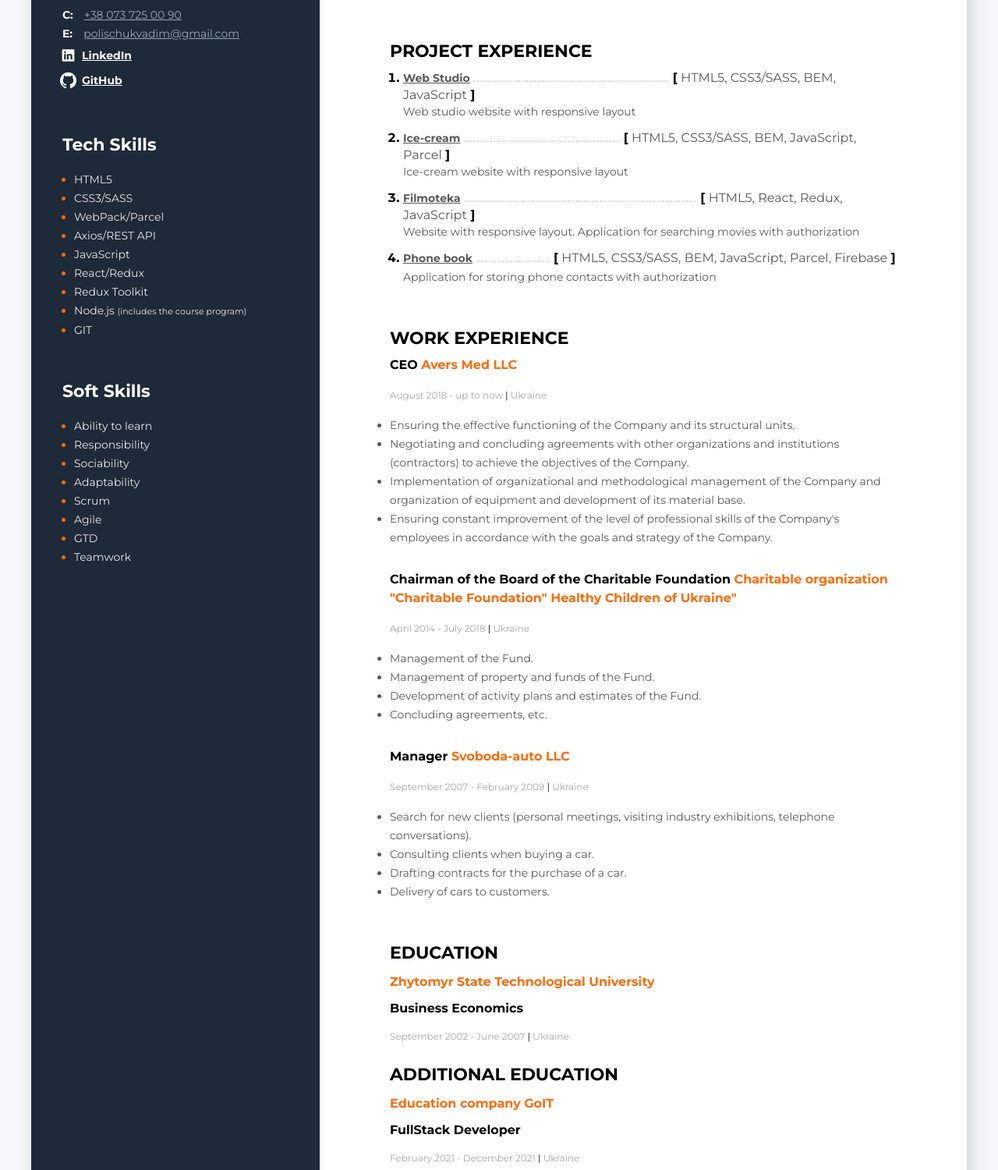
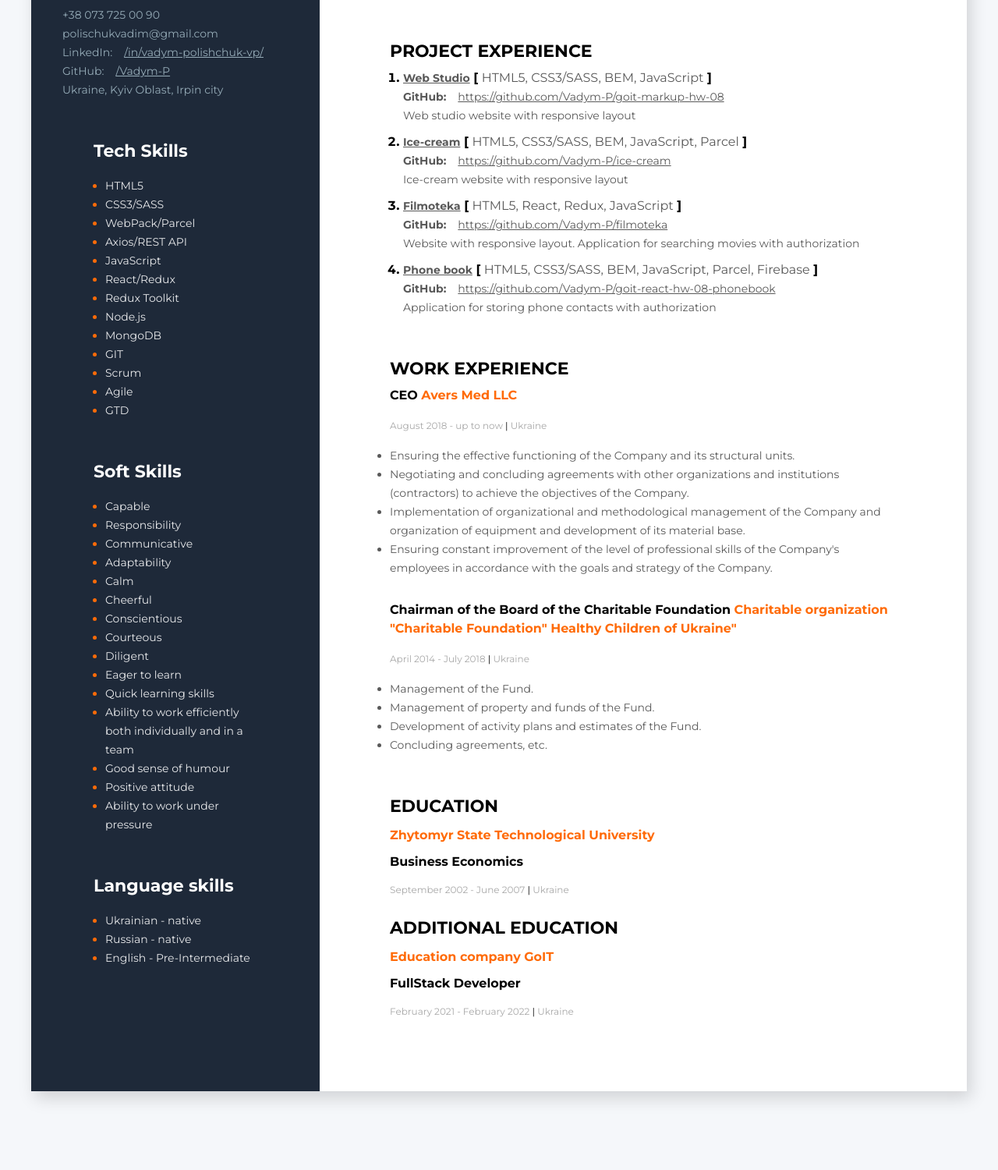
Before and after one commit to Vadym-P/my-resume, a plain HTML site: page index.html in a window 1280 px wide. Shown: the part 418-1918 px from the top of the page at 78% size. After the commit the page ends 1857 px from the top, so only its background shows below. Drawn offline with Linux system fonts and the light colour scheme.

Commit message:
update resume

```diff
--- a/css/style.css
+++ b/css/style.css
@@ -58,6 +58,7 @@
   line-height: 24px;
   font-weight: 400;
   color: #95abb7;
+  margin-right: 15px;
 }
 
 .contacts-title-type {
@@ -71,7 +72,7 @@
 .wrapper-social {
   display: flex;
   align-items: center;
-  flex-wrap: nowrap;
+  /* flex-wrap: nowrap; */
 }
 
 .linkedin-icon {
@@ -297,3 +298,11 @@
 .wrapper-container {
   margin-bottom: 25px;
 }
+
+.link {
+  text-decoration: none;
+}
+
+.projects-link-style {
+  margin-right: 15px;
+}
--- a/index.html
+++ b/index.html
@@ -21,36 +21,54 @@
           <div class="contacts-container">
             <h3 class="contacts-title">Contacts</h3>
             <div>
-              <span class="contacts-title-type">C:</span>
-              <a class="contacts-link" href="tel:380737250090"
+              <!-- <span class="contacts-title-type">C:</span> -->
+              <a class="contacts-link link" href="tel:380737250090"
                 >+38 073 725 00 90</a
               >
             </div>
             <div>
-              <span class="contacts-title-type">E:</span>
-              <a class="contacts-link" href="mailto:polischukvadim@gmail.com"
+              <!-- <span class="contacts-title-type">E:</span> -->
+              <a class="contacts-link link" href="mailto:polischukvadim@gmail.com"
                 >polischukvadim@gmail.com</a
               >
             </div>
             <div class="wrapper-social">
-              <svg class="linkedin-icon">
+              <!-- <svg class="linkedin-icon">
                 <use href="./img/sprite.svg#icon-367773"></use>
-              </svg>
+              </svg> -->
+              <p class="contacts-link">LinkedIn&#58;</p>
               <a
-                class="contacts-title-type"
+                class="contacts-link"
                 href="https://www.linkedin.com/in/vadym-polishchuk-bb5040212/"
-                >LinkedIn</a
+                >/in/vadym-polishchuk-vp/</a
               >
-            </div>
-            <div class="wrapper-social">
-              <svg class="github-icon">
+              </div>
+
+              <div class="wrapper-social">
+              <p class="contacts-link">GitHub&#58;</p>
+              <a class="contacts-link"
+              href="https://github.com/Vadym-P"
+                >/Vadym-P</a
+              >
+              <!-- </div> -->
+            <!-- </div>
+            <div class="wrapper-social"> -->
+              <!-- <svg class="github-icon">
                 <use href="./img/sprite.svg#icon-github"></use>
-              </svg>
-              <a class="contacts-title-type" href="https://github.com/Vadym-P"
+              </svg> -->
+              <!-- <a  -->
+              <!-- class="contacts-title-type" -->
+              <!-- class="contacts-link"
+              href="https://github.com/Vadym-P"
                 >GitHub</a
               >
+            </div> -->
+          </div>
+          <div>
+              <a class="contacts-link link" href="https://goo.gl/maps/tgGiK71KfrixZXW99" target="_blank"
+                                rel="noopener noreferrer">
+                                Ukraine, Kyiv Oblast, Irpin city</a>
             </div>
-          </div>
 
           <!-- Tech skills container -->
           <div class="tech-skills-container">
@@ -80,13 +98,25 @@
               </li>
               <li class="tech-skill-item">
                 <span class="tech-skill-text"
-                  >Node.js&#32;<span class="text-clarification"
-                    >&#40;includes the course program&#41;</span
-                  ></span
+                  >Node.js</span
+                >
+              </li>
+              <li class="tech-skill-item">
+                <span class="tech-skill-text"
+                  >MongoDB</span
                 >
               </li>
               <li class="tech-skill-item">
                 <span class="tech-skill-text">GIT</span>
+              </li>
+              <li class="tech-skill-item">
+                <span class="tech-skill-text">Scrum</span>
+              </li>
+              <li class="tech-skill-item">
+                <span class="tech-skill-text">Agile</span>
+              </li>
+              <li class="tech-skill-item">
+                <span class="tech-skill-text">GTD</span>
               </li>
             </ul>
           </div>
@@ -96,31 +126,65 @@
             <h3 class="soft-skill-title">Soft Skills</h3>
             <ul>
               <li class="soft-skill-item">
-                <span class="soft-skill-text">Ability to learn</span>
+                <span class="soft-skill-text">Capable</span>
               </li>
               <li class="soft-skill-item">
                 <span class="soft-skill-text">Responsibility</span>
               </li>
               <li class="soft-skill-item">
-                <span class="soft-skill-text">Sociability</span>
+                <span class="soft-skill-text">Communicative</span>
               </li>
               <li class="soft-skill-item">
                 <span class="soft-skill-text">Adaptability</span>
               </li>
               <li class="soft-skill-item">
-                <span class="soft-skill-text">Scrum</span>
+                <span class="soft-skill-text">Calm</span>
               </li>
               <li class="soft-skill-item">
-                <span class="soft-skill-text">Agile</span>
+                <span class="soft-skill-text">Cheerful</span>
               </li>
               <li class="soft-skill-item">
-                <span class="soft-skill-text">GTD</span>
+                <span class="soft-skill-text">Conscientious</span>
               </li>
               <li class="soft-skill-item">
-                <span class="soft-skill-text">Teamwork</span>
+                <span class="soft-skill-text">Courteous</span>
+              </li>
+              <li class="soft-skill-item">
+                <span class="soft-skill-text">Diligent</span>
+              </li>
+              <li class="soft-skill-item">
+                <span class="soft-skill-text">Eager to learn</span>
+              </li>
+              <li class="soft-skill-item">
+                <span class="soft-skill-text">Quick learning skills</span>
+              </li>
+              <li class="soft-skill-item">
+                <span class="soft-skill-text">Ability to work efficiently both
+individually and in a team</span>
+              </li>
+              <li class="soft-skill-item">
+                <span class="soft-skill-text">Good sense of humour</span>
+              </li>
+              <li class="soft-skill-item">
+                <span class="soft-skill-text">Positive attitude</span>
+              </li>
+              <li class="soft-skill-item">
+                <span class="soft-skill-text">Ability to work under pressure</span>
               </li>
             </ul>
-          </div>
+
+            <h3 class="soft-skill-title">Language skills</h3>
+            <ul>
+              <li class="soft-skill-item">
+                <span class="soft-skill-text">Ukrainian - native</span>
+              </li>
+              <li class="soft-skill-item">
+                <span class="soft-skill-text">Russian - native</span>
+              </li>
+              <li class="soft-skill-item">
+                <span class="soft-skill-text">English - Pre-Intermediate</span>
+              </li>
+              </ul>
         </div>
       </aside>
 
@@ -156,14 +220,19 @@
                 href="https://vadym-p.github.io/goit-markup-hw-08/"
                 >Web Studio</a
               >
-              <span class="dots"
-                >..........................................................................</span
-              >
               <span
                 ><b>[</b>
                 <span class="tech-name">HTML5, CSS3/SASS, BEM, JavaScript</span>
                 <b>]</b></span
               >
+              <div class="wrapper-social">
+                <p class="projects-link projects-link-style">GitHub:</p>
+              <a
+                class="projects-desc"
+                href="https://github.com/Vadym-P/goit-markup-hw-08"
+                >https://github.com/Vadym-P/goit-markup-hw-08</a
+              >
+              </div>
               <p class="projects-desc">
                 Web studio website with responsive layout
               </p>
@@ -174,9 +243,6 @@
                 href="https://vadym-p.github.io/ice-cream/"
                 >Ice-cream</a
               >
-              <span class="dots"
-                >...........................................................</span
-              >
               <span
                 ><b>[</b>
                 <span class="tech-name"
@@ -184,6 +250,14 @@
                 >
                 <b>]</b></span
               >
+              <div class="wrapper-social">
+                <p class="projects-link projects-link-style">GitHub:</p>
+              <a
+                class="projects-desc"
+                href="https://github.com/Vadym-P/ice-cream"
+                >https://github.com/Vadym-P/ice-cream</a
+              >
+              </div>
               <p class="projects-desc">
                 Ice-cream website with responsive layout
               </p>
@@ -194,14 +268,19 @@
                 href="https://vadym-p.github.io/filmoteka/"
                 >Filmoteka</a
               >
-              <span class="dots"
-                >........................................................................................</span
-              >
               <span
                 ><b>[</b>
                 <span class="tech-name">HTML5, React, Redux, JavaScript</span>
                 <b>]</b></span
               >
+              <div class="wrapper-social">
+                <p class="projects-link projects-link-style">GitHub:</p>
+              <a
+                class="projects-desc"
+                href="https://github.com/Vadym-P/filmoteka"
+                >https://github.com/Vadym-P/filmoteka</a
+              >
+              </div>
               <p class="projects-desc">
                 Website with responsive layout. Application for searching movies
                 with authorization
@@ -213,7 +292,6 @@
                 href="https://app-vp-phonebook.netlify.app/"
                 >Phone book</a
               >
-              <span class="dots">............................</span>
               <span
                 ><b>[</b>
                 <span class="tech-name"
@@ -221,6 +299,14 @@
                 >
                 <b>]</b></span
               >
+              <div class="wrapper-social">
+                <p class="projects-link projects-link-style">GitHub:</p>
+              <a
+                class="projects-desc"
+                href="https://github.com/Vadym-P/goit-react-hw-08-phonebook"
+                >https://github.com/Vadym-P/goit-react-hw-08-phonebook</a
+              >
+              </div>
               <p class="projects-desc">
                 Application for storing phone contacts with authorization
               </p>
@@ -294,7 +380,7 @@
           </div>
 
           <!-- company 3 -->
-          <div>
+          <!-- <div>
             <h4 class="profession-title">
               Manager <span class="profession-company">Svoboda-auto LLC</span>
             </h4>
@@ -318,7 +404,7 @@
                 Delivery of cars to customers.
               </li>
             </ul>
-          </div>
+          </div> -->
         </div>
 
         <!-- Education -->
@@ -343,7 +429,7 @@
             <b><p class="university">Education company GoIT</p></b>
             <b><p class="specialty">FullStack Developer</p></b>
             <span class="profession-time">
-              February 2021 - December 2021
+              February 2021 - February 2022
               <span class="profession-divider">|</span> Ukraine
             </span>
           </div>
```
